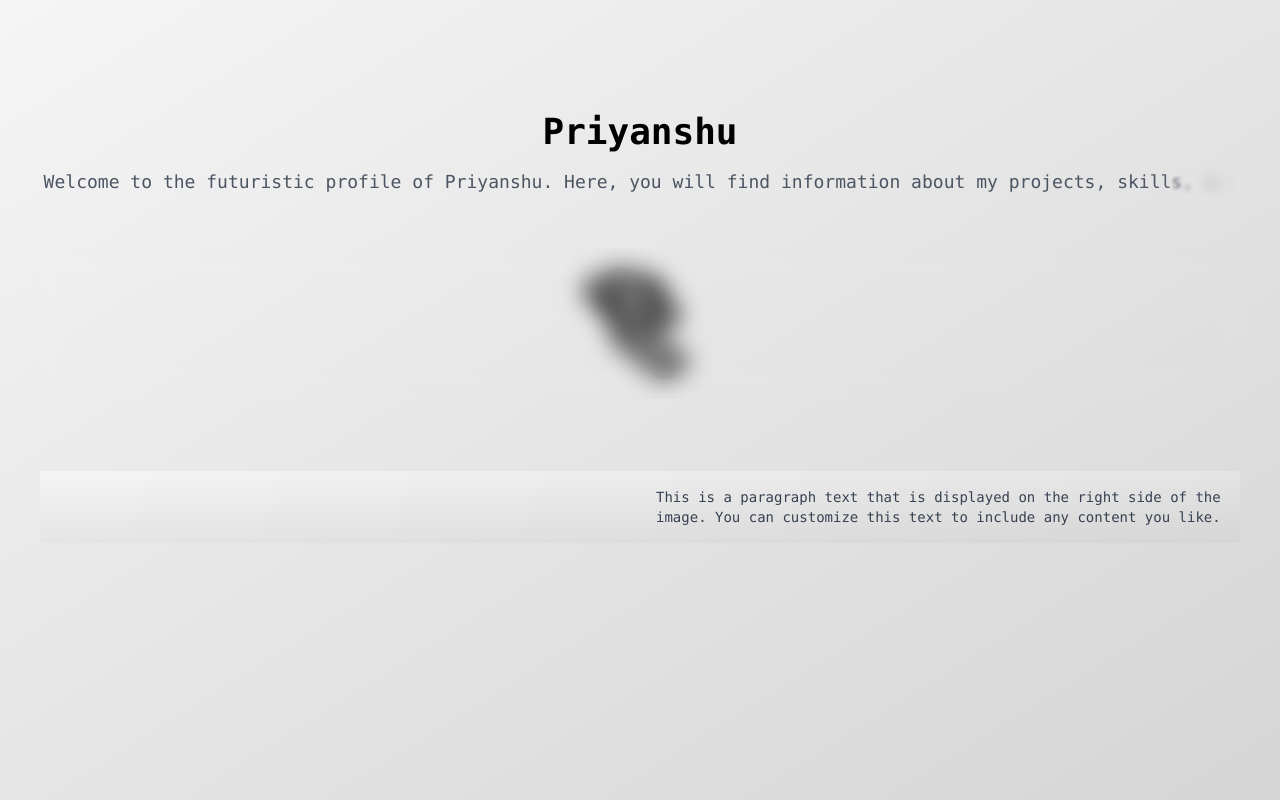
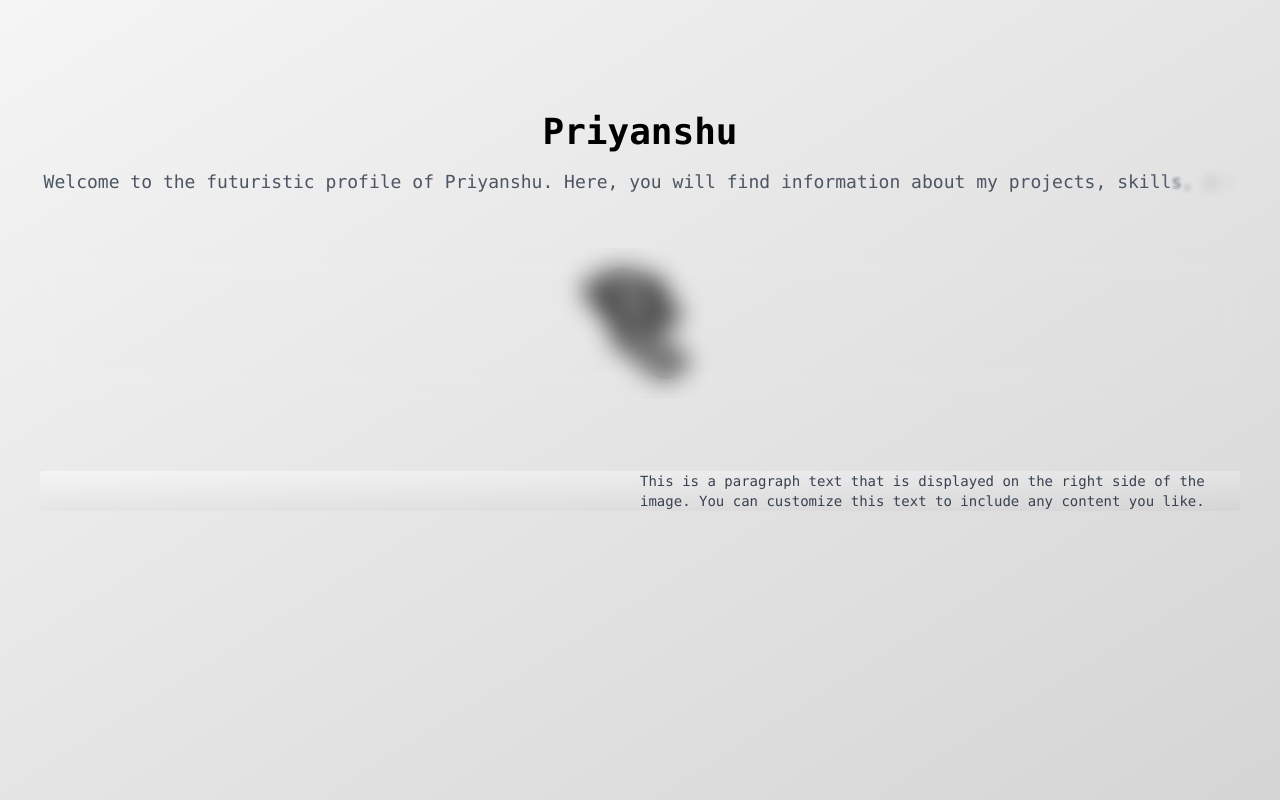
Before and after one commit to Priyansxu/Website, a Next.js app: page / in a window 1280 px wide. Built offline with nearby package versions, Linux system fonts and the light colour scheme.

Commit message:
Update index.js

```diff
--- a/pages/index.js
+++ b/pages/index.js
@@ -74,7 +74,7 @@ export default function Page() {
                 className="rounded"
               />
             </div>
-            <div className="w-1/2 flex items-center justify-center p-4">
+            <div className="w-1/2 flex items-center justify-center">
               <p className="text-sm text-gray-700 text-center md:text-left">
                 This is a paragraph text that is displayed on the right side of the image. You can customize this text to include any content you like.
               </p>
```
